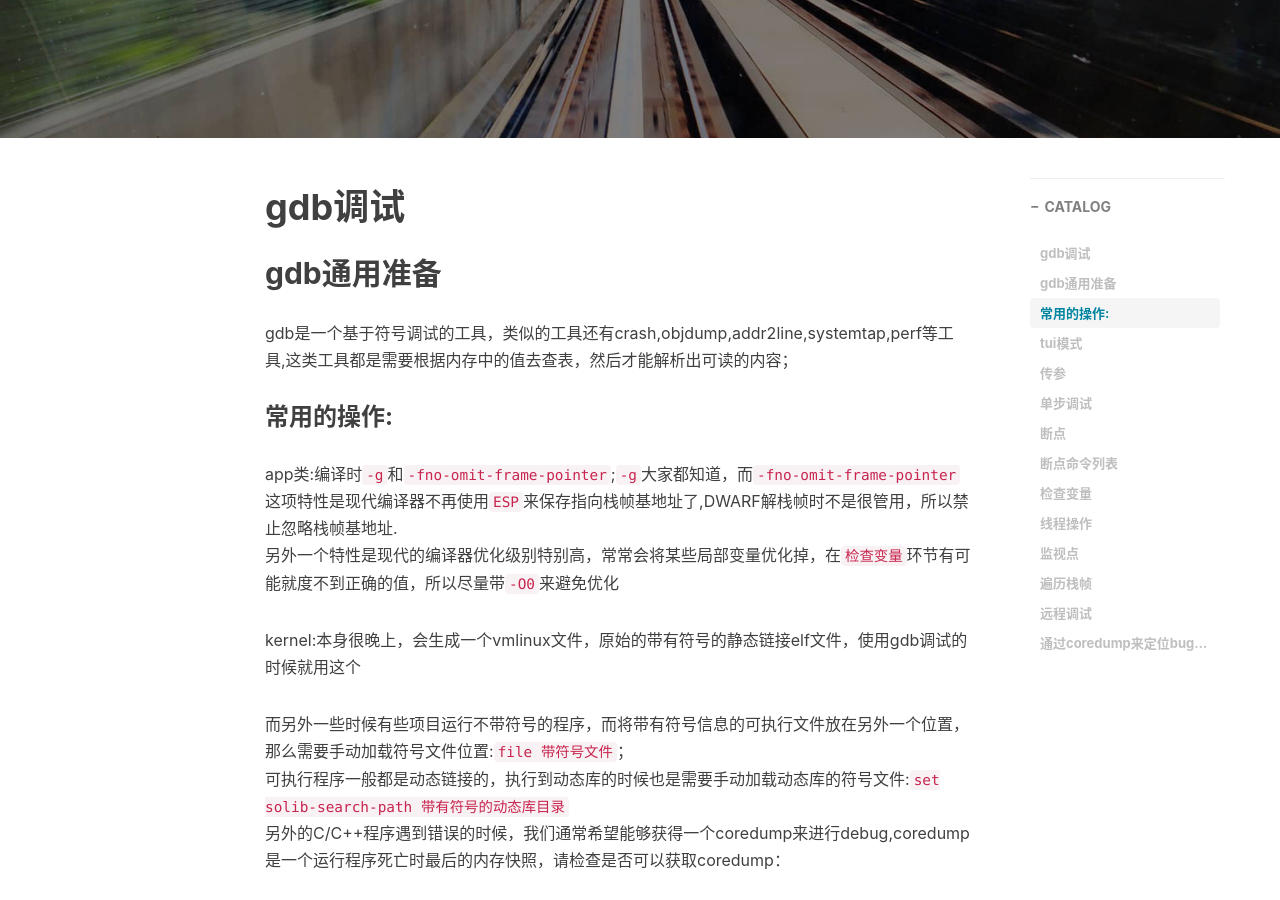
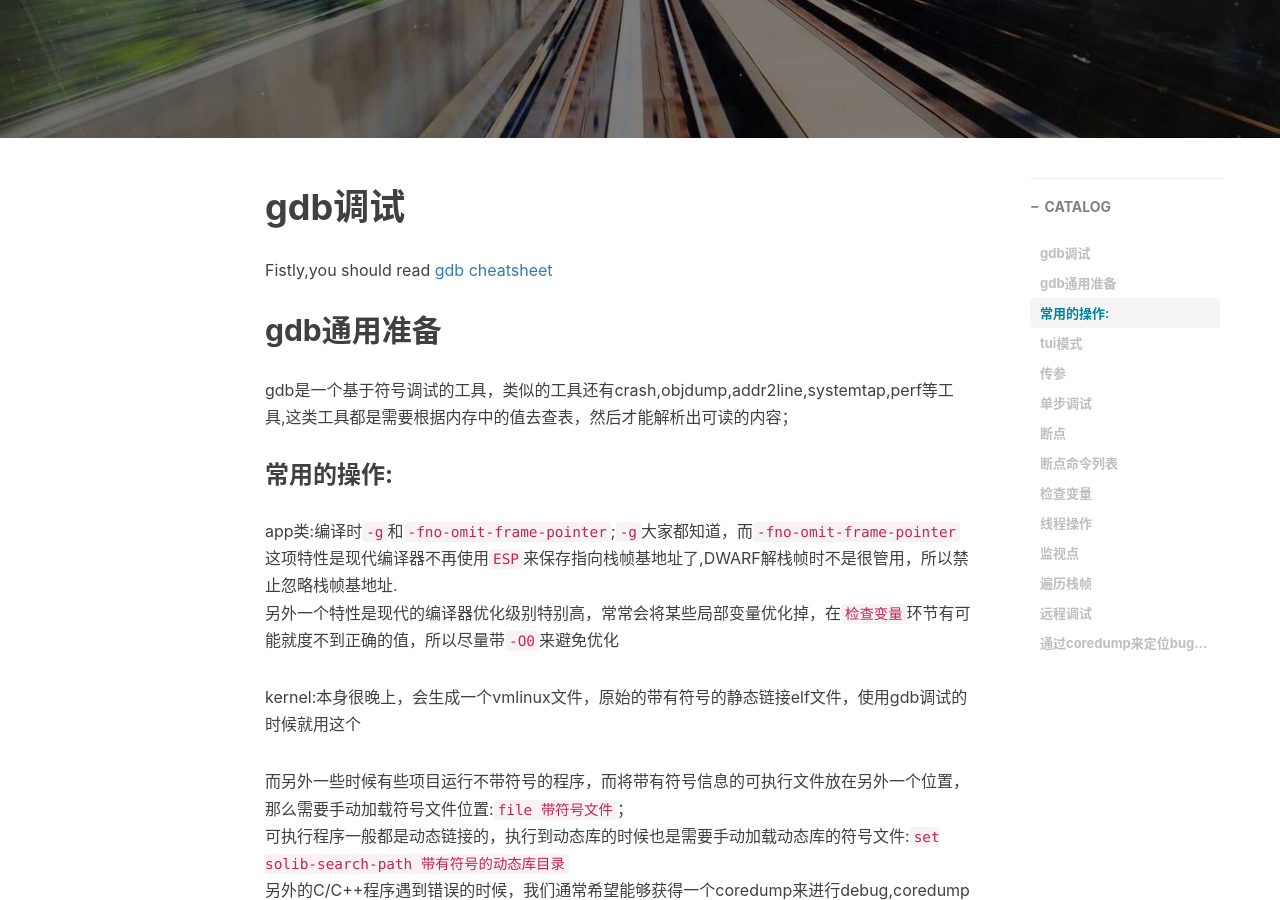
Before and after one commit to faxiang1230/faxiang1230.github.io, a Jekyll site: the page built from _posts/2017-07-10-gdb.md, in a window 1280 px wide and 900 px high, scrolled down 319 px. Built offline with Jekyll 4.4.1, drawn with Linux system fonts in a browser that asks for light colours; nearby versions of some CDN libraries; comment, search, counter and statistics services are not loaded.

Commit message:
update gdb link

```diff
--- a/_posts/2017-07-10-gdb.md
+++ b/_posts/2017-07-10-gdb.md
@@ -10,7 +10,7 @@
   - linux
 ---
 # gdb调试
-
+Fistly,you should read [gdb cheatsheet](https://darkdust.net/files/GDB%20Cheat%20Sheet.pdf)
 ## gdb通用准备
 gdb是一个基于符号调试的工具，类似的工具还有crash,objdump,addr2line,systemtap,perf等工具,这类工具都是需要根据内存中的值去查表，然后才能解析出可读的内容；
 
```
